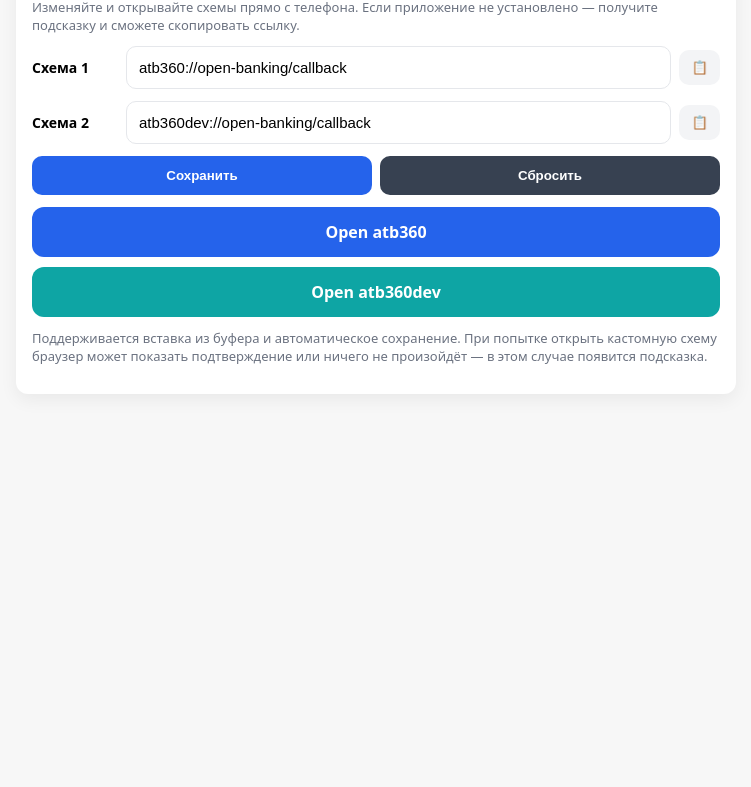
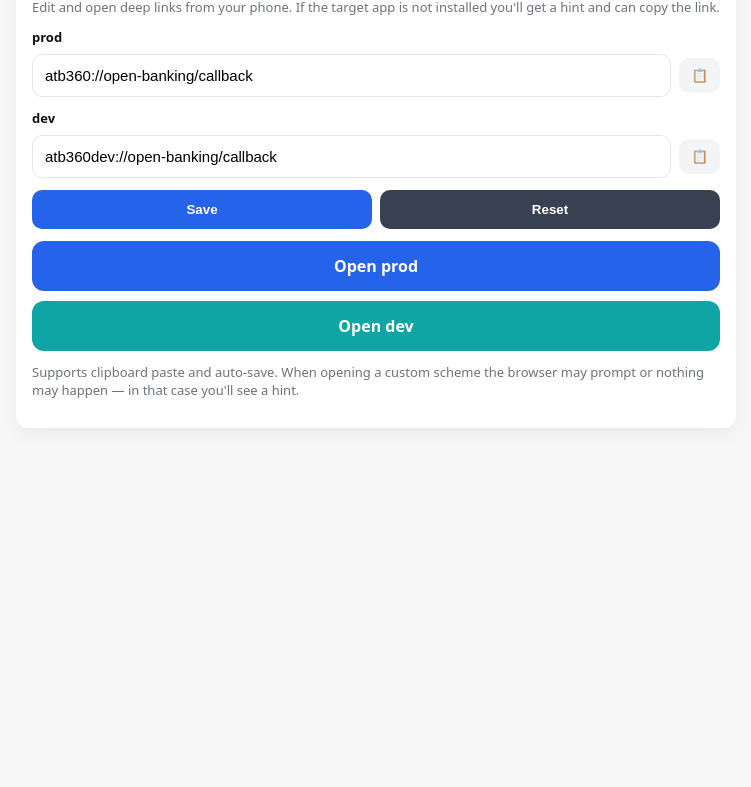
Before and after one commit to AndrewS2020/deep-link-test, a plain HTML site: page index.html in a window 1280 px wide. Shown: the part 93-880 px from the top of the page, without its empty margins (264-1015 px from the left). Drawn offline with Linux system fonts and the light colour scheme.

Commit message:
Update language and labels in index.html

```diff
--- a/index.html
+++ b/index.html
@@ -1,9 +1,9 @@
 <!doctype html>
-<html lang="ru">
+<html lang="en">
 <head>
   <meta charset="utf-8" />
   <meta name="viewport" content="width=device-width,initial-scale=1,viewport-fit=cover" />
-  <title>Deep Link Buttons (mobile)</title>
+  <title>Deep Links (mobile)</title>
   <style>
     :root{--bg:#f7f7f7;--card:#fff;--primary:#2563eb;--accent:#0ea5a4;--muted:#6b7280}
     html,body{height:100%;margin:0}
@@ -13,10 +13,12 @@
     h1{font-size:18px;margin:0 0 8px}
     p.lead{margin:0 0 12px;color:var(--muted);font-size:13px}
 
-    .field{display:flex;gap:8px;align-items:center;margin-bottom:12px}
-    .field .label{min-width:86px;font-weight:600;font-size:14px}
-    .field input[type="text"]{flex:1;padding:12px 12px;border-radius:10px;border:1px solid #e5e7eb;font-size:15px}
-    .field button.small{padding:10px 12px;border-radius:10px;border:0;background:#f3f4f6;color:#111;font-weight:600;cursor:pointer}
+    /* Field: label above input */
+    .field{display:flex;flex-direction:column;gap:8px;align-items:stretch;margin-bottom:12px}
+    .field .label{font-weight:700;font-size:13px;color:#111}
+    .inputrow{display:flex;gap:8px;align-items:center}
+    .inputrow input[type="text"]{flex:1;padding:12px 12px;border-radius:10px;border:1px solid #e5e7eb;font-size:15px}
+    .inputrow button.small{padding:10px 12px;border-radius:10px;border:0;background:#f3f4f6;color:#111;font-weight:600;cursor:pointer}
 
     .controls{display:flex;gap:8px;margin-bottom:12px}
     .controls button{flex:1;padding:12px 14px;border-radius:10px;border:0;cursor:pointer;font-weight:700;color:#fff}
@@ -40,32 +42,36 @@
 <body>
   <div class="wrap">
     <div class="card" role="main">
-      <h1>Deep Link — мобильная версия</h1>
-      <p class="lead">Изменяйте и открывайте схемы прямо с телефона. Если приложение не установлено — получите подсказку и сможете скопировать ссылку.</p>
+      <h1>Deep Links — Mobile</h1>
+      <p class="lead">Edit and open deep links from your phone. If the target app is not installed you'll get a hint and can copy the link.</p>
 
       <div class="field">
-        <div class="label">Схема 1</div>
-        <input id="link1" type="text" inputmode="url" autocomplete="off" placeholder="atb360://open-banking/callback" aria-label="Схема 1" />
-        <button class="small" id="paste1" title="Вставить из буфера">📋</button>
+        <div class="label">prod</div>
+        <div class="inputrow">
+          <input id="link1" type="text" inputmode="url" autocomplete="off" placeholder="atb360://open-banking/callback" aria-label="prod link" />
+          <button class="small" id="paste1" title="Paste from clipboard">📋</button>
+        </div>
       </div>
 
       <div class="field">
-        <div class="label">Схема 2</div>
-        <input id="link2" type="text" inputmode="url" autocomplete="off" placeholder="atb360dev://open-banking/callback" aria-label="Схема 2" />
-        <button class="small" id="paste2" title="Вставить из буфера">📋</button>
+        <div class="label">dev</div>
+        <div class="inputrow">
+          <input id="link2" type="text" inputmode="url" autocomplete="off" placeholder="atb360dev://open-banking/callback" aria-label="dev link" />
+          <button class="small" id="paste2" title="Paste from clipboard">📋</button>
+        </div>
       </div>
 
       <div class="controls">
-        <button id="save" class="save">Сохранить</button>
-        <button id="reset" class="reset">Сбросить</button>
+        <button id="save" class="save">Save</button>
+        <button id="reset" class="reset">Reset</button>
       </div>
 
       <div class="links">
-        <a id="btn1" class="link-btn" href="#" role="button" aria-label="Открыть первую схему">Open</a>
-        <a id="btn2" class="link-btn secondary" href="#" role="button" aria-label="Открыть вторую схему">Open</a>
+        <a id="btn1" class="link-btn" href="#" role="button" aria-label="Open prod">Open prod</a>
+        <a id="btn2" class="link-btn secondary" href="#" role="button" aria-label="Open dev">Open dev</a>
       </div>
 
-      <p class="note">Поддерживается вставка из буфера и автоматическое сохранение. При попытке открыть кастомную схему браузер может показать подтверждение или ничего не произойдёт — в этом случае появится подсказка.</p>
+      <p class="note">Supports clipboard paste and auto-save. When opening a custom scheme the browser may prompt or nothing may happen — in that case you'll see a hint.</p>
     </div>
   </div>
 
@@ -103,18 +109,18 @@
         const v2 = inp2.value.trim() || DEFAULT_2;
         btn1.href = v1;
         btn2.href = v2;
-        btn1.textContent = 'Open ' + (v1.split(':')[0] || 'app');
-        btn2.textContent = 'Open ' + (v2.split(':')[0] || 'app');
+        btn1.textContent = 'Open prod';
+        btn2.textContent = 'Open dev';
       }
 
       // Clipboard paste helpers
       async function pasteInto(input){
         try{
           const text = await navigator.clipboard.readText();
-          if(text) { input.value = text; apply(); showToast('Вставлено из буфера'); }
-          else showToast('Буфер пуст');
+          if(text) { input.value = text; apply(); showToast('Pasted from clipboard'); }
+          else showToast('Clipboard is empty');
         }catch(e){
-          showToast('Не удалось получить доступ к буферу');
+          showToast('Cannot access clipboard');
         }
       }
 
@@ -129,19 +135,19 @@
         localStorage.setItem('link1', inp1.value.trim());
         localStorage.setItem('link2', inp2.value.trim());
         apply();
-        showToast('Сохранено');
+        showToast('Saved');
       });
 
       reset.addEventListener('click', ()=>{
         localStorage.removeItem('link1');
         localStorage.removeItem('link2');
         load();
-        showToast('Сброшено');
+        showToast('Reset');
       });
 
       // Open link with fallback detection
       function openWithFallback(url){
-        // Если это http/https — просто перейти
+        // If http/https — just navigate
         try{
           const scheme = (url.split(':')[0] || '').toLowerCase();
           if(scheme === 'http' || scheme === 'https'){
@@ -153,12 +159,11 @@
         let opened = false;
         const iframe = document.createElement('iframe');
         iframe.style.display = 'none';
-        // timeout: если приложение не открылось — покажем подсказку
+        // timeout: if app not opened — show hint
         const start = Date.now();
         let timer = setTimeout(()=>{
-          // если документ не скрыт — значит приложение не открылось
           if(!document.hidden && Date.now() - start > 1200){
-            showToast('Приложение не запущено. Нажмите и удерживайте кнопку, чтобы скопировать ссылку.');
+            showToast('App did not open. Long-press the button to copy the link.');
           }
           cleanup();
         }, 1200);
@@ -168,7 +173,6 @@
           if(iframe.parentNode) iframe.parentNode.removeChild(iframe);
         }
 
-        // Если страница станет скрыта — пользователь перешёл в приложение -> не показываем тост
         function onVisibility(){
           if(document.hidden){
             opened = true;
@@ -177,16 +181,13 @@
         }
 
         document.addEventListener('visibilitychange', onVisibility);
-        // Попытка открыть схему через iframe
         try{
           iframe.src = url;
           document.body.appendChild(iframe);
         }catch(e){
-          // как fallback пробуем менять location
           try{ window.location.href = url; }catch(_){ }
         }
 
-        // Очистка через пару секунд
         setTimeout(()=>{ document.removeEventListener('visibilitychange', onVisibility); cleanup(); }, 2500);
       }
 
@@ -196,8 +197,8 @@
         const onStart = (e)=>{
           pressTimer = setTimeout(()=>{
             const url = getUrl();
-            navigator.clipboard?.writeText(url).then(()=> showToast('Ссылка скопирована в буфер'))
-              .catch(()=> showToast('Не удалось скопировать'));
+            navigator.clipboard?.writeText(url).then(()=> showToast('Link copied to clipboard'))
+              .catch(()=> showToast('Copy failed'));
           }, 500);
         };
         const onEnd = ()=>{ clearTimeout(pressTimer); };
```
